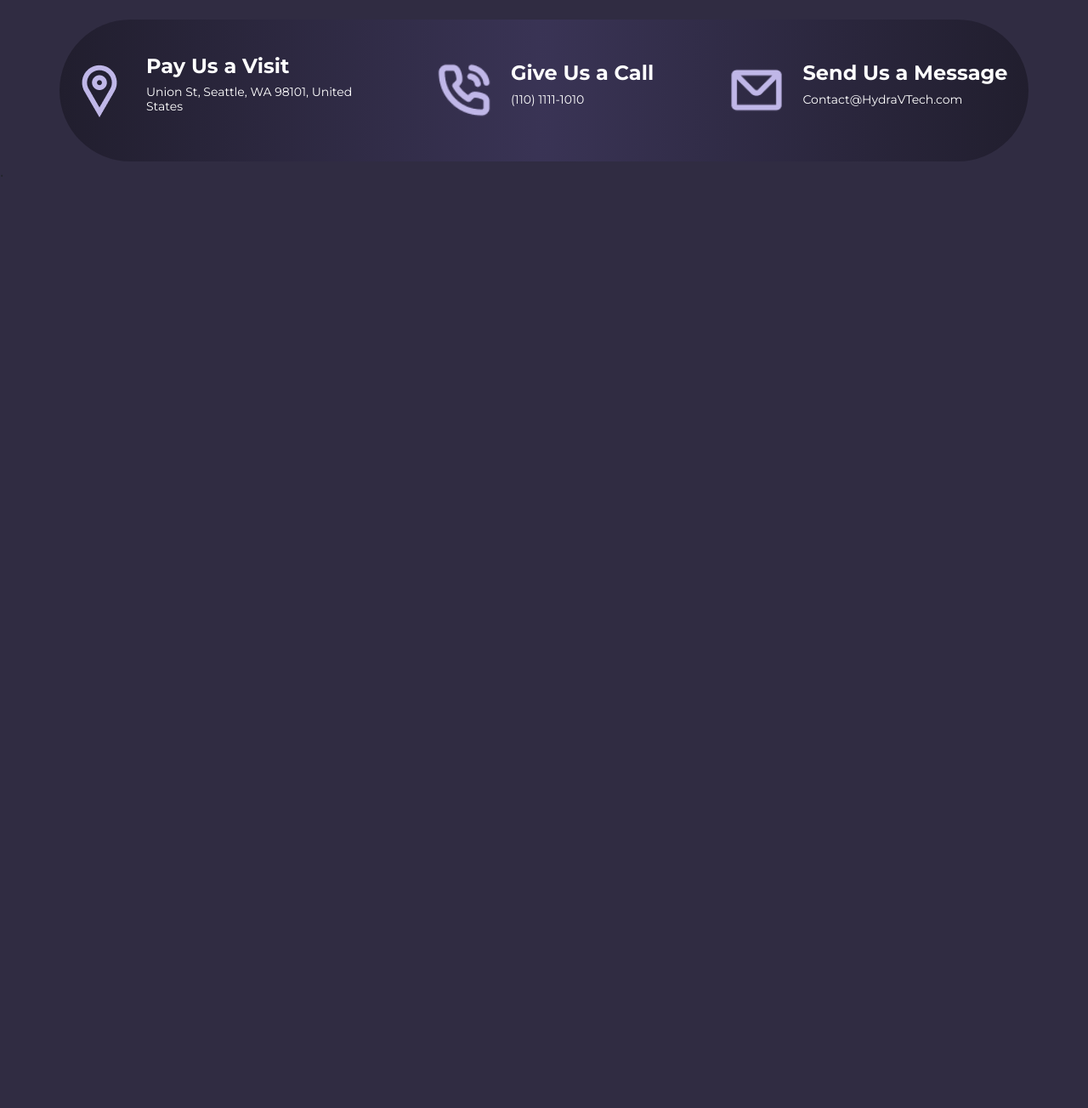
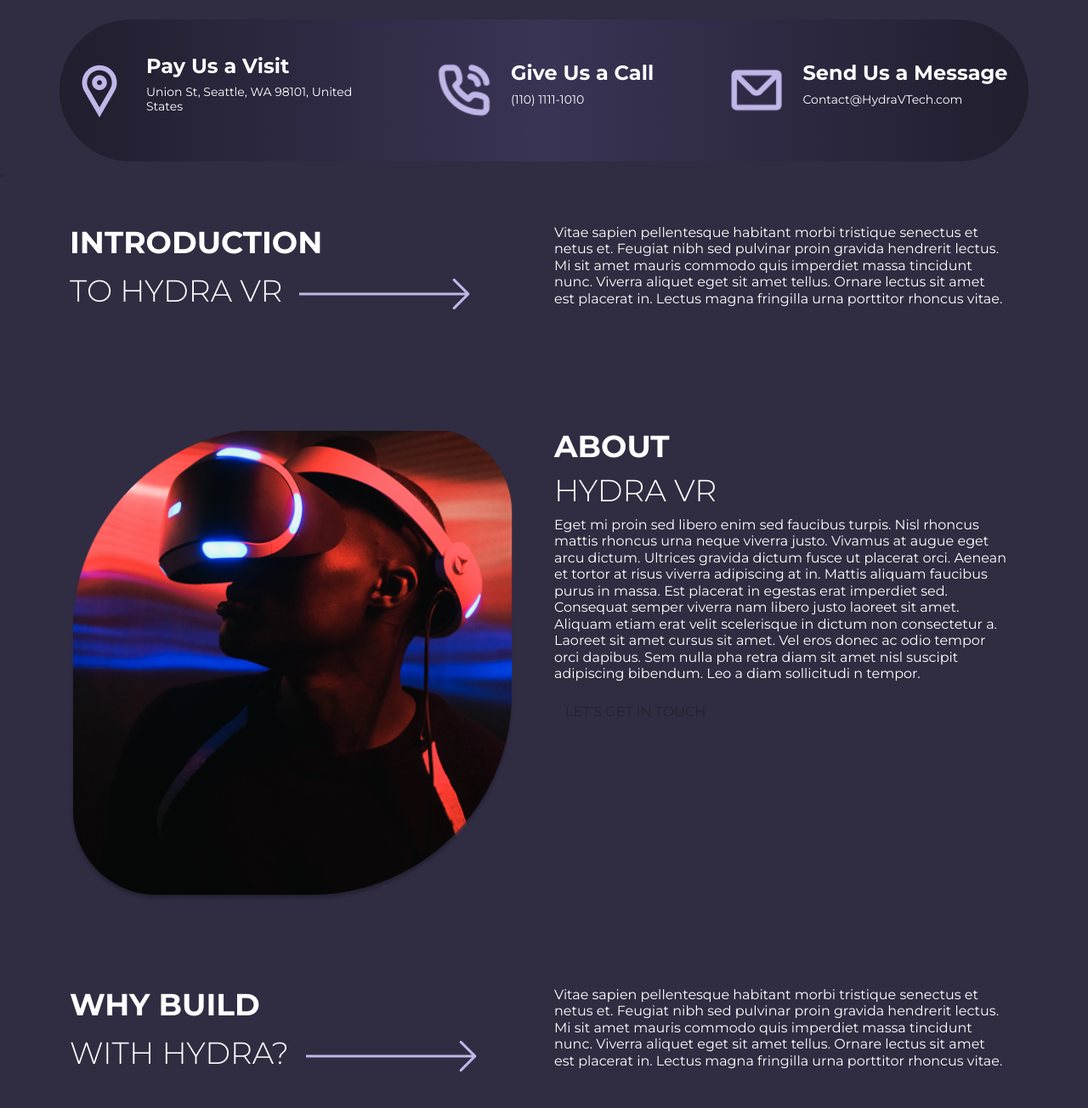
Before and after one commit to SyedGulzar786/figma-2-HYDRA, a plain HTML site: page index.html in a window 1280 px wide. Shown: the part 752-2056 px from the top of the page at 85% size. Before the commit the page ends 996 px from the top, so only its background shows below. Drawn offline with nearby package versions, Linux system fonts and the light colour scheme; a web font is replaced by a local one.

Commit message:
another section completed

```diff
--- a/index.html
+++ b/index.html
@@ -84,18 +84,52 @@
         <div class="container">
             <div class="row second-slide">
                 <!-- // -->
-<div class="second-slide-content">
-    <div class="left-side-content"></div>
-    <div class="right-side-content"></div>
+<div class="second-slide-content row">
+    <div class="left-side-content col-6 p-0">
+        <h1 class="second-slide-title">INTRODUCTION</h1>
+        <h2 class="second-slide-heading second-slide-extra">TO HYDRA VR<span><img class="second-slide-icon" src="/assets/images/Component 1.png" alt=""></span></h2>
+    </div>
+    <div class="right-side-content col-6">
+        <p class="second-slide-paragraph">Vitae sapien pellentesque habitant morbi tristique senectus et netus et. Feugiat
+            nibh sed pulvinar proin gravida hendrerit lectus. Mi sit amet mauris commodo
+            quis imperdiet massa tincidunt nunc. Viverra aliquet eget sit amet tellus. Ornare
+            lectus sit amet est placerat in. Lectus magna fringilla urna porttitor rhoncus vitae.</p>
+    </div>
 </div>
-<div class="second-slide-content">
-    <div class="left-side-content"></div>
-    <div class="right-side-content"></div>
+<!-- / -->
+<div class="second-slide-content row">
+    <div class="left-side-content col-6 p-0">
+        <img class="second-slide-img" src="./assets/images/Mask group (1).png" alt="">
+    </div>
+    <div class="right-side-content col-6 ">
+        <h1 class="second-slide-title">ABOUT</h1>
+        <h2 class="second-slide-heading">HYDRA VR</h2>
+        <p class="second-slide-paragraph">Eget mi proin sed libero enim sed faucibus turpis. Nisl rhoncus mattis rhoncus
+            urna neque viverra justo. Vivamus at augue eget arcu dictum. Ultrices gravida
+            dictum fusce ut placerat orci. Aenean et tortor at risus viverra adipiscing at in.
+            Mattis aliquam faucibus purus in massa. Est placerat in egestas erat imperdiet
+            sed. Consequat semper viverra nam libero justo laoreet sit amet. Aliquam
+            etiam erat velit scelerisque in dictum non consectetur a. Laoreet sit amet
+            cursus sit amet. Vel eros donec ac odio tempor orci dapibus. Sem nulla pha
+            retra diam sit amet nisl suscipit adipiscing bibendum. Leo a diam sollicitudi
+            n tempor.</p>
+        <button type="button" class="btn second-slide-button">LET’S GET IN TOUCH</button>
+    </div>
 </div>
-<div class="second-slide-content">
-    <div class="left-side-content"></div>
-    <div class="right-side-content"></div>
+<!-- / -->
+<div class="second-slide-content row">
+    <div class="left-side-content col-6 p-0">
+        <h1 class="second-slide-title">WHY BUILD</h1>
+        <h2 class="second-slide-heading second-slide-extra">WITH HYDRA?<span><img class="second-slide-icon" src="/assets/images/Component 1.png" alt=""></span></h2>
+    </div>
+    <div class="right-side-content col-6">
+        <p class="second-slide-paragraph">Vitae sapien pellentesque habitant morbi tristique senectus et netus et. Feugiat
+            nibh sed pulvinar proin gravida hendrerit lectus. Mi sit amet mauris commodo
+            quis imperdiet massa tincidunt nunc. Viverra aliquet eget sit amet tellus. Ornare
+            lectus sit amet est placerat in. Lectus magna fringilla urna porttitor rhoncus vitae.</p>
+    </div>
 </div>
+
                  <!-- // -->
             </div>
         </div>
--- a/style.css
+++ b/style.css
@@ -117,3 +117,40 @@
 .second-section{
     height: 100px;
 }
+.second-slide-content{
+margin: 50px 0px !important;
+}
+.second-slide-title{
+font-size: 36px;
+font-weight: 700;
+line-height: 43.88px;
+text-align: left;
+}
+.second-slide-heading{
+font-size: 36px;
+font-weight: 300;
+line-height: 43.88px;
+text-align: left;
+/* padding-top: 0px !important; */
+/* margin-top: 0px !important; */
+/* height: 60px; */
+}
+.second-slide-paragraph{
+    font-family: Montserrat;
+    font-size: 16px;
+    font-weight: 400;
+    line-height: 19.5px;
+    text-align: left;
+}
+.second-slide-img{
+width: 524px;
+height: 557px;
+}
+.second-slide-icon{
+margin-left: 20px;
+width: 228px;
+height: 100px;
+}
+.second-slide-extra{
+margin-top: -20px;
+}
```
